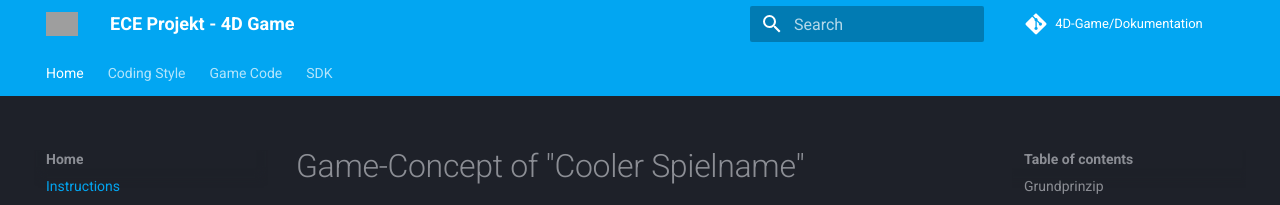
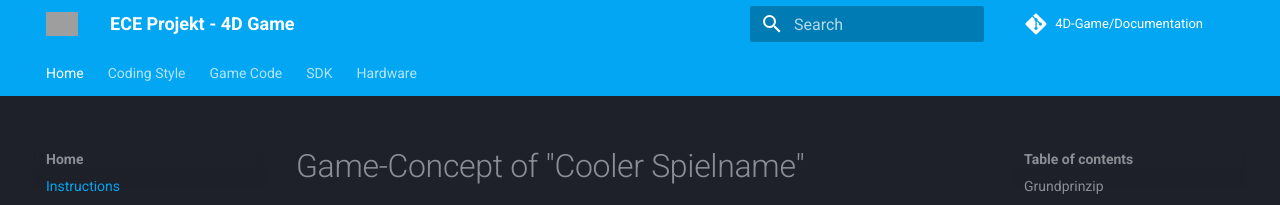
Before and after one commit to 4D-Game/CrazyComet, an MkDocs documentation site: the page built from docs/index.md, in a window 1280 px wide and 1089 px high. Shown: the top 205 px of the window. Built offline with MkDocs 1.6.1 and Material for MkDocs 9.7.7, drawn with Linux system fonts in a browser that asks for light colours; comment, search, counter and statistics services are not loaded; grey boxes are pictures that could not be loaded.

Commit message:
ADD Hardware tab

```diff
--- a/mkdocs.yml
+++ b/mkdocs.yml
@@ -15,9 +15,10 @@ nav:
       - Overview: sdk/index.md
       - Game SDK: https://4d-game.github.io/Controller/sdk
       - Gamecontrol SDK: https://4d-game.github.io/Gamecontrol/sdk/
+  - Hardware: https://4d-game.github.io/Hardware
 
 repo_url: https://github.com/4D-Game/4D-Game.github.io
-repo_name: '4D-Game/Dokumentation'
+repo_name: '4D-Game/Documentation'
 
 theme:
   name: material
```
